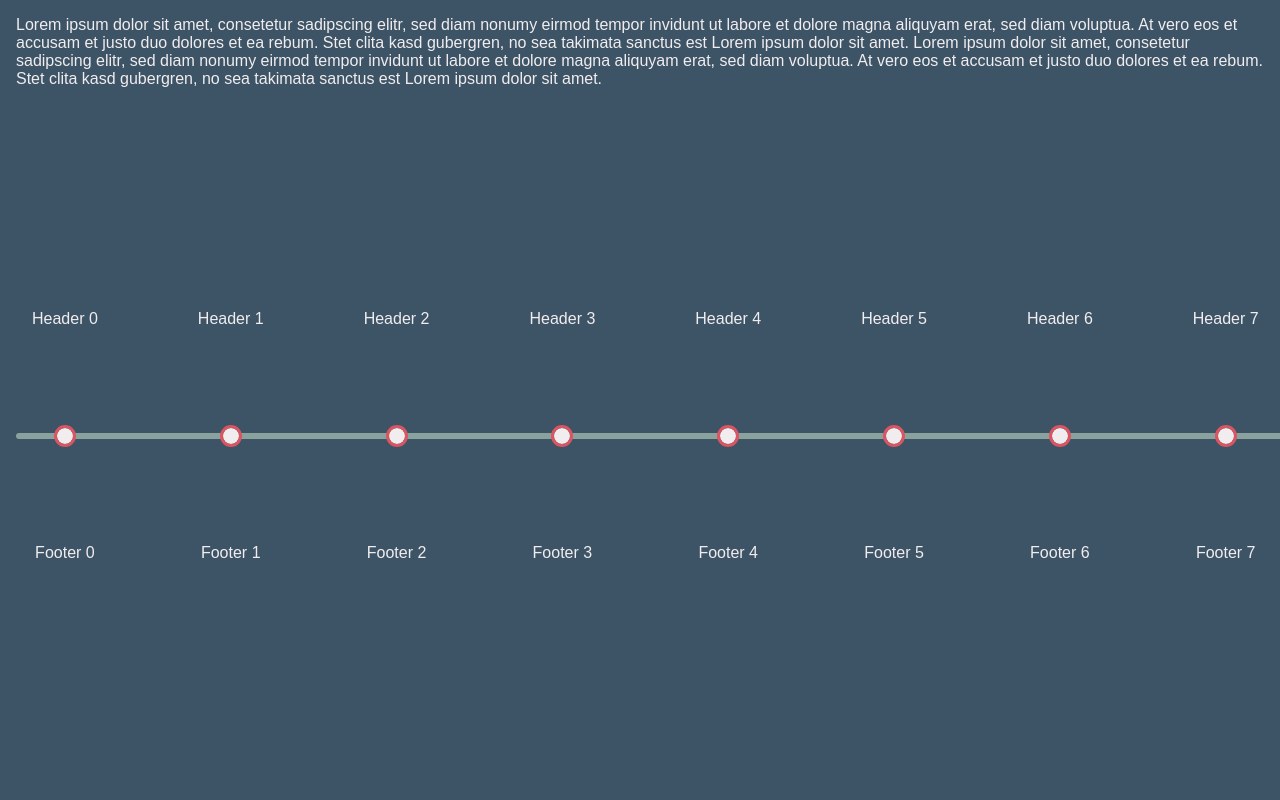
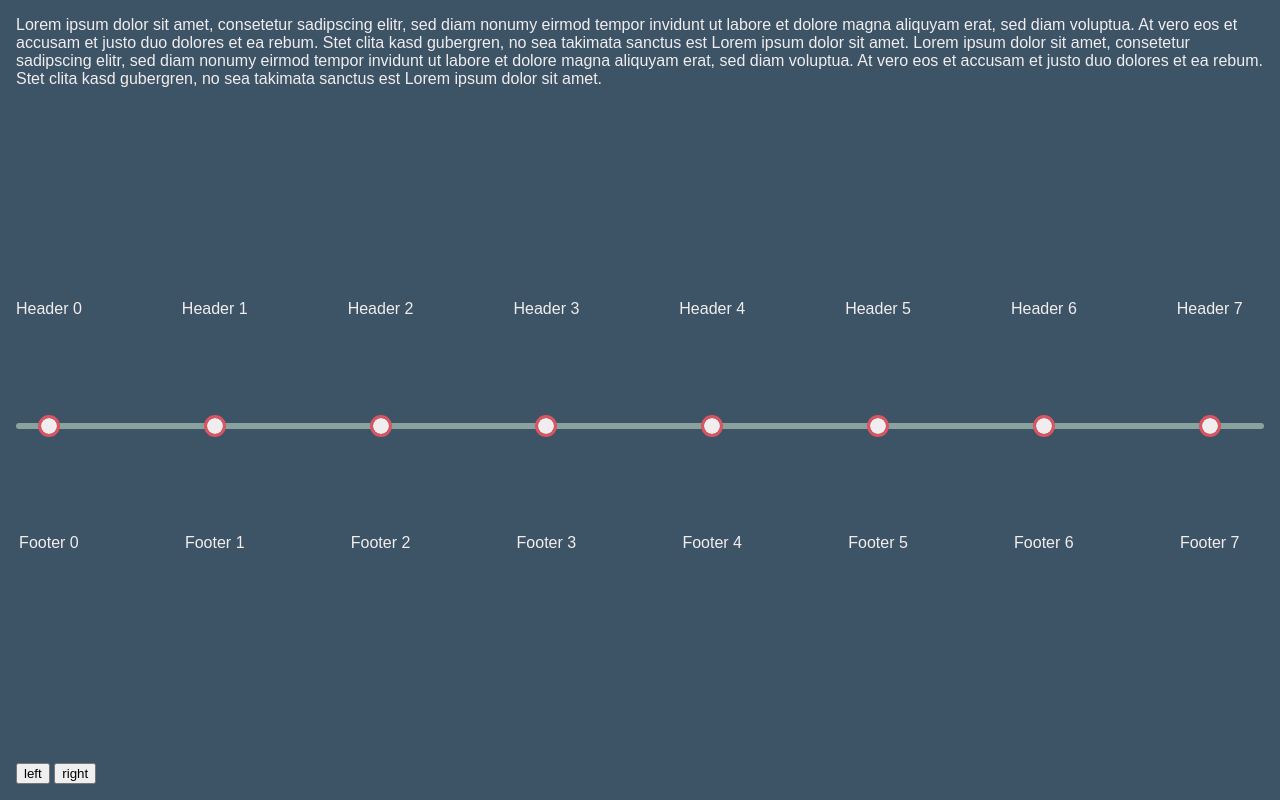
Before and after one commit to crunck78/timeline, a plain HTML site: page index.html in a window 1280 px wide. Drawn offline with Linux system fonts and the light colour scheme.

Commit message:
chore: generate and translate timeline

```diff
--- a/css/style.css
+++ b/css/style.css
@@ -1,5 +1,5 @@
 :root {
-    /* CSS HEX */
+    /** Generated on https://coolors.co/ */
     --indian-red: #db5461ff;
     --dim-gray: #686963ff;
     --cambridge-blue: #8aa29eff;
@@ -16,7 +16,8 @@ body {
 
 .main-content {
     height: 100vh;
-    overflow: hidden;
+    overflow-x: hidden;
+    overflow-y: auto;
     padding: 16px;
     position: relative;
     box-sizing: border-box;
@@ -26,19 +27,30 @@ body {
     flex-direction: column;
 }
 
-#timeline-container {
+.timeline-wrapper {
+    margin: auto 0;
+    position: relative;
+    display: flex;
+    align-items: center;
+    overflow: hidden;
+}
+
+.timeline {
     height: 6px;
     border-radius: 12px;
     background-color: var(--cambridge-blue);
-    margin: auto;
+    position: absolute;
+    left: 0;
+    right: 0;
+    z-index: -1;
+}
+
+#timeline-container {
+    max-width: none;
     display: flex;
     align-items: center;
     justify-content: space-around;
     gap: 100px;
-    width: -moz-fit-content;
-    width: fit-content;
-    min-width: calc(100% - 30px);
-    padding: 0 16px;
     transition: transform 0.5s ease;
 }
 
--- a/index.html
+++ b/index.html
@@ -17,7 +17,17 @@
         consetetur sadipscing elitr, sed diam nonumy eirmod tempor invidunt ut labore et dolore magna aliquyam erat, sed
         diam voluptua. At vero eos et accusam et justo duo dolores et ea rebum. Stet clita kasd gubergren, no sea
         takimata sanctus est Lorem ipsum dolor sit amet.
-        <div id="timeline-container"></div>
+        <div class="timeline-wrapper">
+            <div class="timeline"></div>
+            <div id="timeline-container">
+
+            </div>
+        </div>
+
+        <div id="translate-container">
+            <button onclick="translateTimeline(TRANSLATE_DIRECTION_LEFT)">left</button>
+            <button onclick="translateTimeline(TRANSLATE_DIRECTION_RIGHT)">right</button>
+        </div>
     </main>
 </body>
 
--- a/js/script.js
+++ b/js/script.js
@@ -1,10 +1,18 @@
+const TIMELINE_CONTAINER_ID = "timeline-container";
+const TRANSLATE_CONTAINER_ID = "translate-container";
+const TRANSLATE_DIRECTION_LEFT = "left";
+const TRANSLATE_DIRECTION_RIGHT = "right";
+
 function entrypoint() {
-    let timeLineContainer = document.getElementById("timeline-container");
-    let pointsLength = 20;
-    for (let index = 0; index < 20; index++) {
+    generateTimeLinePoints();
+}
+
+function generateTimeLinePoints() {
+    const timeLineContainer = document.getElementById(TIMELINE_CONTAINER_ID);
+    let pointsLength = 100;
+    for (let index = 0; index < pointsLength; index++) {
         const element = generateTimelinePoint(index);
         timeLineContainer.insertAdjacentHTML("beforeend", element);
-
     }
 }
 
@@ -16,3 +24,20 @@ function generateTimelinePoint(index) {
             <div class="timeline-point-footer">Footer ${index}</div>
         </div>`;
 }
+
+/**
+ *
+ * @param {string} direction
+ */
+function translateTimeline(direction) {
+    const timeLineContainer = document.getElementById(TIMELINE_CONTAINER_ID);
+    if (direction == TRANSLATE_DIRECTION_LEFT) {
+        timeLineContainer.style.transform = "translateX(100px)";
+    }
+
+    if (direction == TRANSLATE_DIRECTION_RIGHT) {
+        timeLineContainer.style.transform = "translateX(-100%)";
+    }
+
+    console.log(direction)
+}
```
